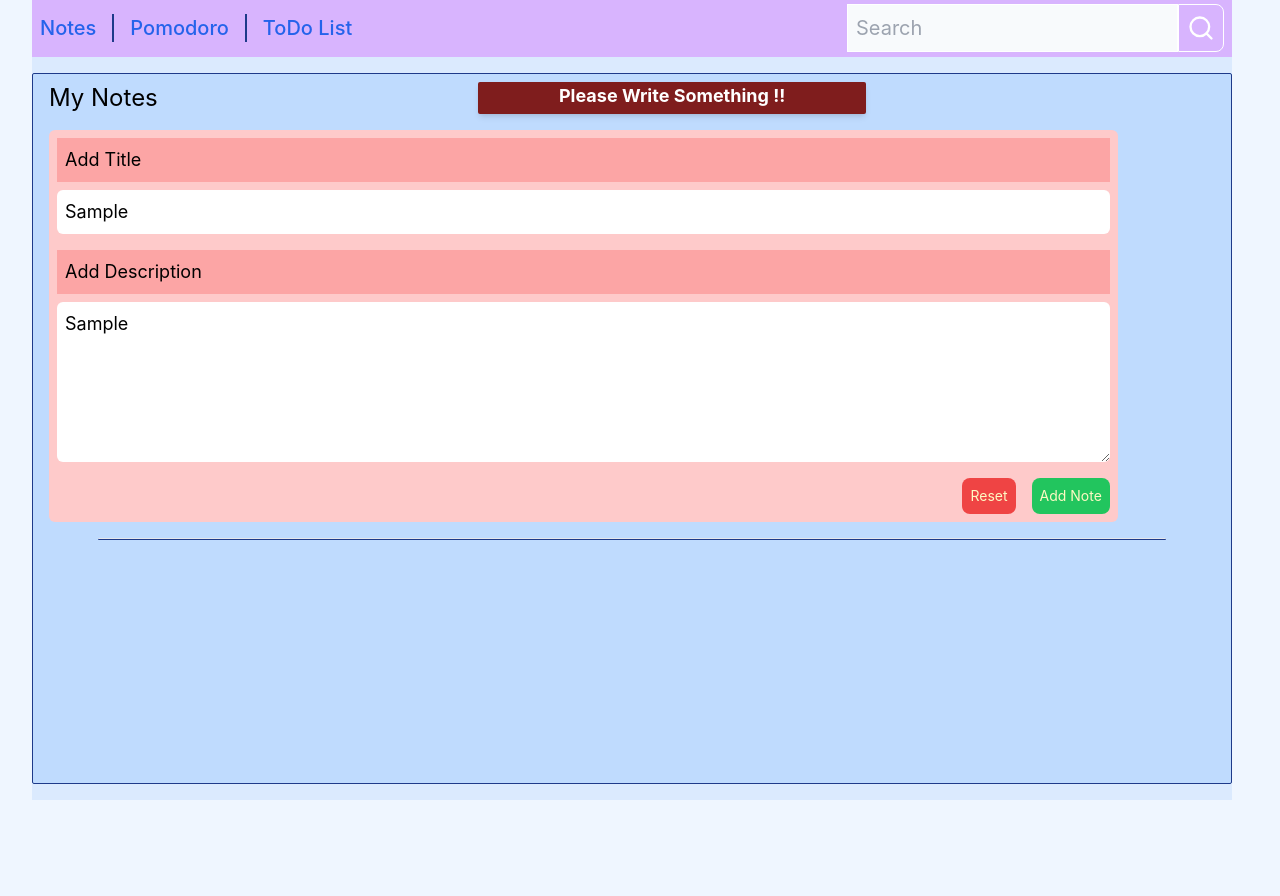
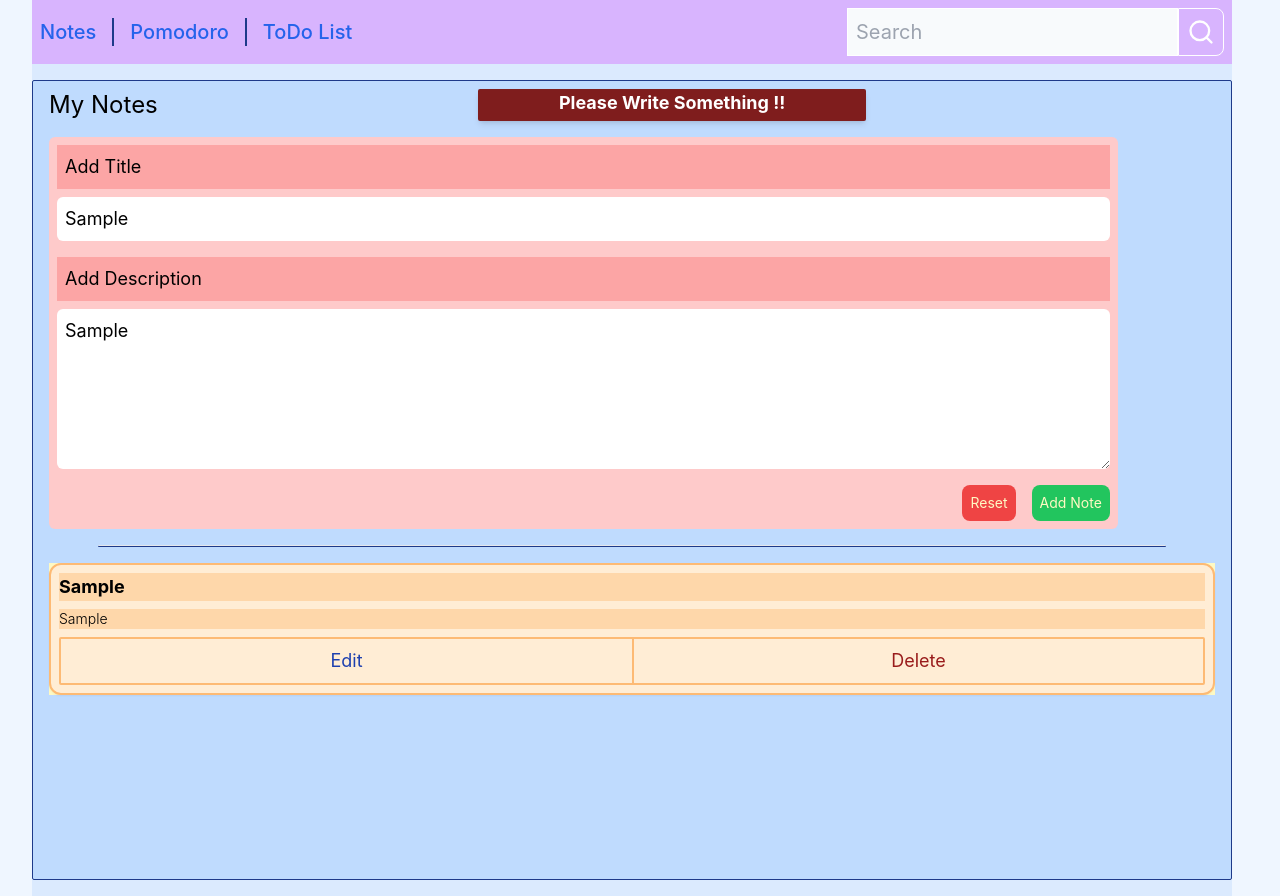
Before and after one commit to idesofmarch00/BasicFokus-VueApp, a Vue app: page /#/ in a window 1280 px wide. Both pictures are taken after typing "Sample", "Sample" into the empty fields and a click on the button "Add Note". Before the commit the page ends 800 px from the top, so only its background shows below. Built offline with nearby package versions, Linux system fonts and the light colour scheme.

Commit message:
Notes Updating but Styling edit delete left

```diff
--- a/src/App.vue
+++ b/src/App.vue
@@ -3,7 +3,7 @@ import NavBar from "@/components/common/NavBar.vue";
 </script>
 
 <template>
-  <main class="flex flex-col h-screen items-center text-black bg-blue-100">
+  <main class="flex flex-col items-center text-black bg-blue-100">
     <NavBar class="" />
 
     <RouterView class="mt-4 h-screen w-full" />
--- a/src/components/Notes/AddNote.vue
+++ b/src/components/Notes/AddNote.vue
@@ -31,7 +31,7 @@
         </button>
         <button
           type="submit"
-          @click.prevent="$emit('Add', alert)"
+          @click.prevent="Add"
           class="p-2 bg-green-500 text-yellow-100 rounded-lg text-sm hover:bg-green-700"
         >
           Add Note
@@ -39,13 +39,19 @@
       </div>
     </div>
   </form>
+
+  <hr class="h-[2px] w-11/12 mx-auto rounded-lg bg-blue-900" />
+
+  <div class="bg-yellow-100">
+    <NoteCard v-for="item in notesData" :key="item.title" :notes-data="item" />
+  </div>
 </template>
 
 <script setup lang="ts">
 //imports
 import { ref, reactive } from "vue";
+import NoteCard from "./NoteCard.vue";
 // import { notesData } from "./notesData";
-
 
 //variables
 const cardInfo = reactive({
@@ -59,7 +65,7 @@ function Add() {
   if (cardInfo.title && cardInfo.description) {
     alert.value = !alert.value;
     console.log(cardInfo.title, " : ", cardInfo.description);
-    notesData.push({
+    notesData.unshift({
       title: cardInfo.title,
       description: cardInfo.description,
     });
--- a/src/components/Notes/NoteCard.vue
+++ b/src/components/Notes/NoteCard.vue
@@ -14,8 +14,12 @@ defineProps<Props>();
   <div
     class="flex flex-col space-y-2 bg-orange-100 border-2 border-orange-300 shadow-sm rounded-xl p-2"
   >
-    <div class="bg-orange-200">{{ notesData.title }}</div>
-    <div class="bg-orange-200">{{ notesData.description }}</div>
+    <div class="bg-orange-200 text-lg text-black font-bold">
+      {{ notesData.title }}
+    </div>
+    <div class="bg-orange-200 text-sm font-light">
+      {{ notesData.description }}
+    </div>
     <div class="flex border-2 border-orange-300 rounded-sm">
       <button class="w-1/2 px-10 py-2 text-blue-800">Edit</button>
       <button
--- a/src/pages/Notes.vue
+++ b/src/pages/Notes.vue
@@ -14,12 +14,6 @@
     </div>
 
     <AddNote />
-
-    <hr class="h-[2px] w-11/12 mx-auto rounded-lg bg-blue-900" />
-
-    <div class="bg-yellow-100">
-      <!-- <NoteCard v-for="item in notesData" :key="item.title" :note-data="item" /> -->
-    </div>
   </div>
 </template>
 
```
